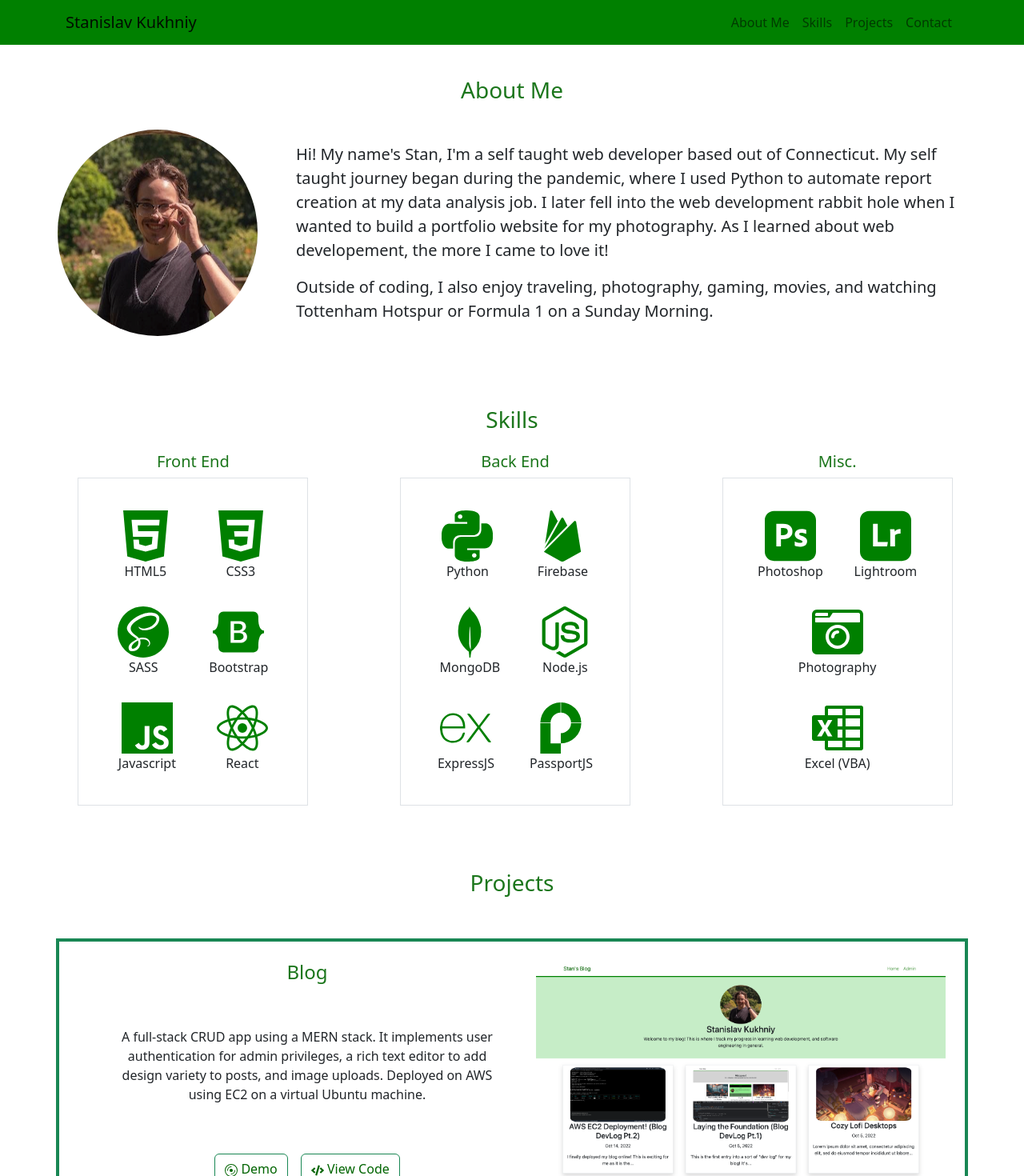
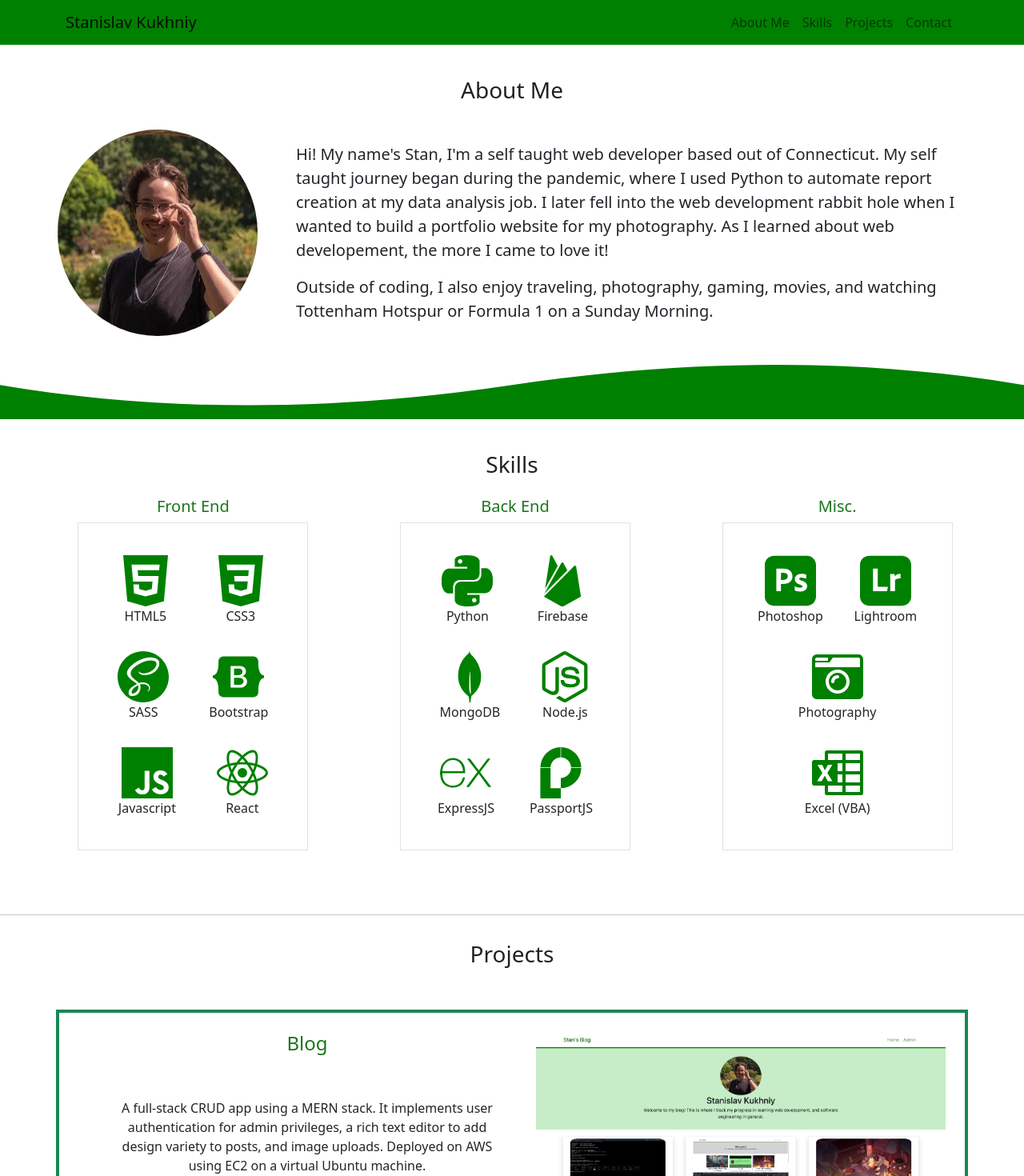
Before and after one commit to skukhniy/personal-website, a React (Create React App) app: page / in a window 1280 px wide. Shown: the top 1470 px of the page at 80% size. Built offline with nearby package versions, Linux system fonts and the light colour scheme.

Commit message:
added wavy svg border thing below about me

```diff
--- a/src/components/About.js
+++ b/src/components/About.js
@@ -3,7 +3,7 @@ import me from "../assets/Me.png";
 
 export default function About() {
 	return (
-		<div className="about-custom p-5 mt-5">
+		<div className="about-custom pt-5 pe-5 ps-5 mt-5">
 			<span class="anchor" id="aboutMe"></span>
 			<div className="text-center">
 				<h3>About Me</h3>
--- a/src/components/Home.js
+++ b/src/components/Home.js
@@ -10,8 +10,22 @@ export default function Home() {
 		<div>
 			{/* <Introduction /> */}
 			<About />
+			<svg
+				class="dividerBottom"
+				xmlns="http://www.w3.org/2000/svg"
+				preserveAspectRatio="none"
+				viewBox="0 0 1920 120"
+			>
+				<path
+					fill-rule="evenodd"
+					fill="green"
+					d="M0,55.9621684 C300.495844,106.578393 620.495844,106.578393 960,55.9621684 C1299.50416,5.34594386 1619.50416,5.34594386 1920,55.9621684 L1920,120 L0,120 L0,55.9621684 Z"
+				></path>
+			</svg>
 			<Skills />
+			<hr></hr>
 			<Projects />
+
 			<Contact />
 		</div>
 	);
--- a/src/components/Skills.js
+++ b/src/components/Skills.js
@@ -34,7 +34,7 @@ import { FaCameraRetro } from "react-icons/fa";
 
 export default function Skills() {
 	return (
-		<div className="skills-custom text-center p-3 pb-5">
+		<div className="skills-custom text-center p-3 pb-5 mt-4">
 			<span class="anchor" id="skills"></span>
 			<h3>Skills</h3>
 			<div
--- a/src/styles/App.scss
+++ b/src/styles/App.scss
@@ -18,14 +18,14 @@ body {
 	background-color: white;
 	font-size: 20px;
 	h3 {
-		color: rgb(28, 118, 28);
+		color: rgb(34, 32, 32);
 	}
 }
 
 .skills-custom {
 	background-color: white;
 	h3 {
-		color: rgb(28, 118, 28);
+		color: rgb(34, 32, 32);
 	}
 	h5 {
 		color: rgb(28, 118, 28);
@@ -35,7 +35,7 @@ body {
 .projects-custom {
 	background-color: white;
 	h3 {
-		color: rgb(28, 118, 28);
+		color: rgb(34, 32, 32);
 	}
 }
 
```
